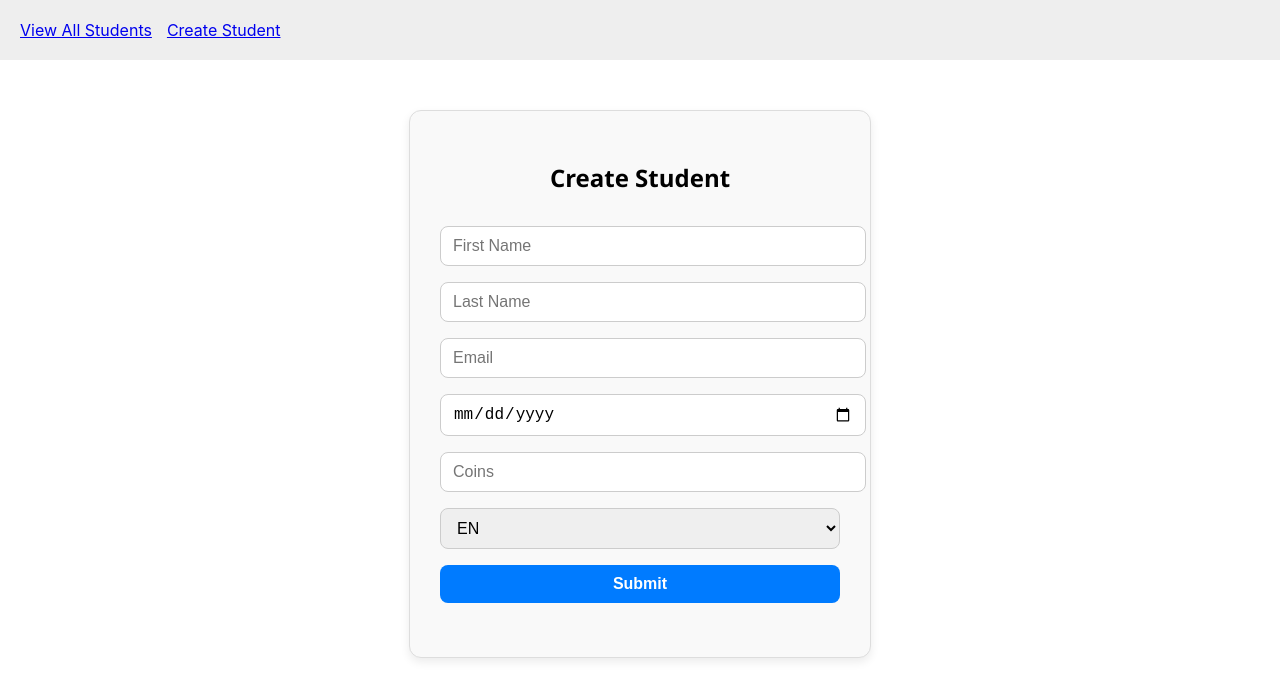
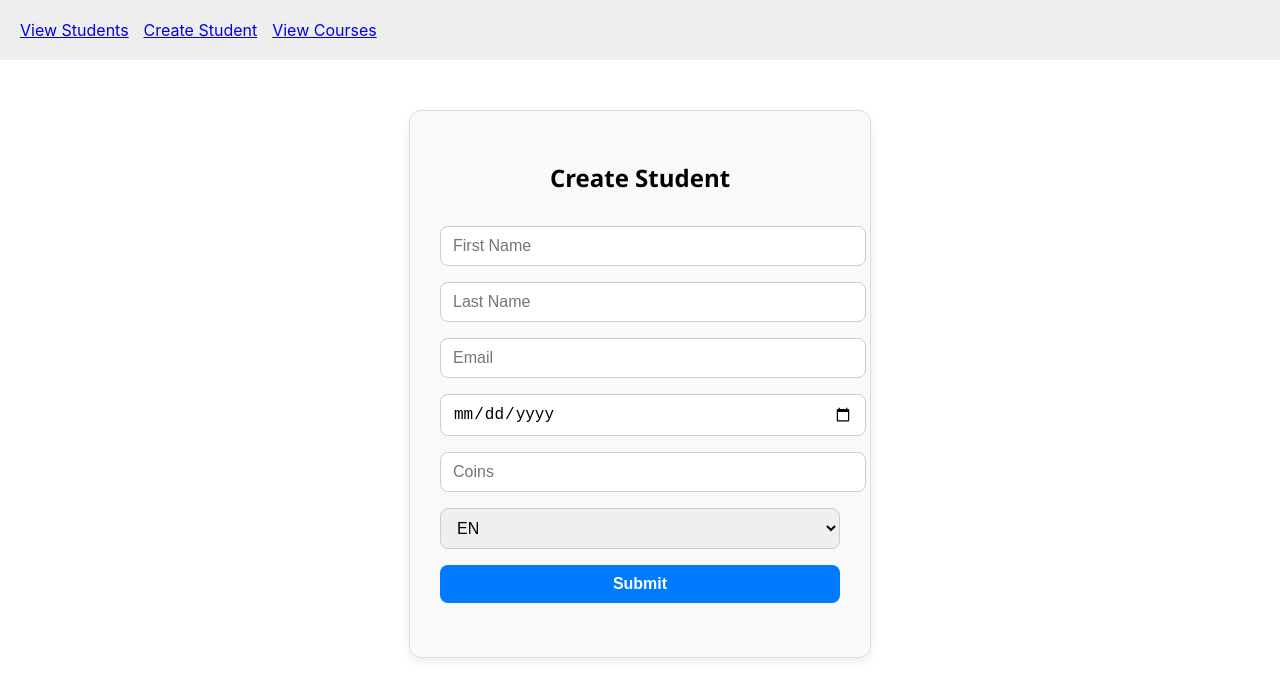
Before and after one commit to lukabatoni/LMS-Frontend, a React (Create React App) app in the folder lms-fronend/: page /students/create in a window 1280 px wide. Shown: the top 698 px of the page. Built offline with nearby package versions, Linux system fonts and the light colour scheme.

Commit message:
feat: update navigation links and add CourseList route

```diff
--- a/lms-fronend/src/App.js
+++ b/lms-fronend/src/App.js
@@ -2,18 +2,21 @@ import React from 'react';
 import { BrowserRouter as Router, Routes, Route, Link } from 'react-router-dom';
 import StudentForm from './components/StudentForm';
 import StudentList from './components/StudentList';
+import CourseList from './components/CourseList';
 
 function App() {
   return (
     <Router>
       <nav style={{ padding: '20px', backgroundColor: '#eee' }}>
-        <Link to="/students" style={{ marginRight: '15px' }}>View All Students</Link>
-        <Link to="/students/create">Create Student</Link>
+        <Link to="/students" style={{ marginRight: '15px' }}>View Students</Link>
+        <Link to="/students/create" style={{ marginRight: '15px' }}>Create Student</Link>
+        <Link to="/courses">View Courses</Link>
       </nav>
 
       <Routes>
         <Route path="/students" element={<StudentList />} />
         <Route path="/students/create" element={<StudentForm />} />
+        <Route path="/courses" element={<CourseList />} />
         <Route path="*" element={<p style={{ padding: '20px' }}>404 Page Not Found</p>} />
       </Routes>
     </Router>
```
